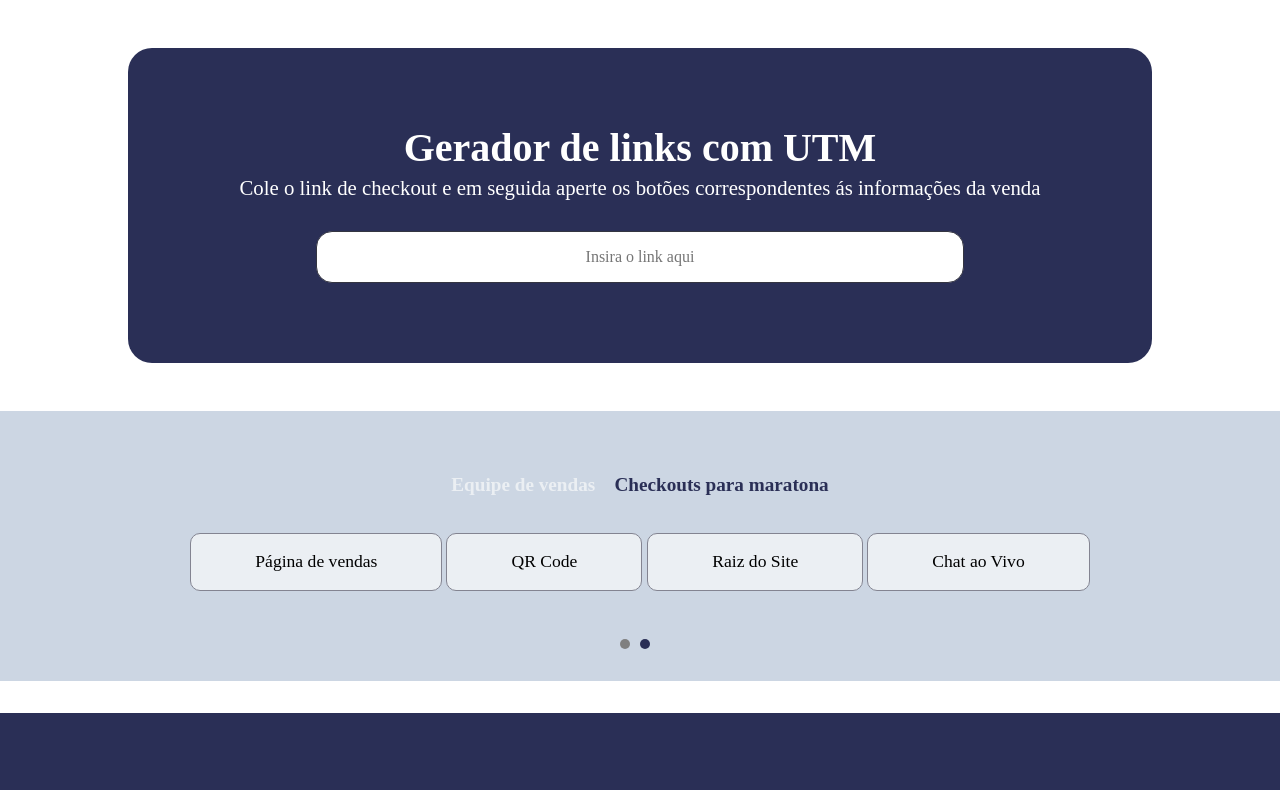
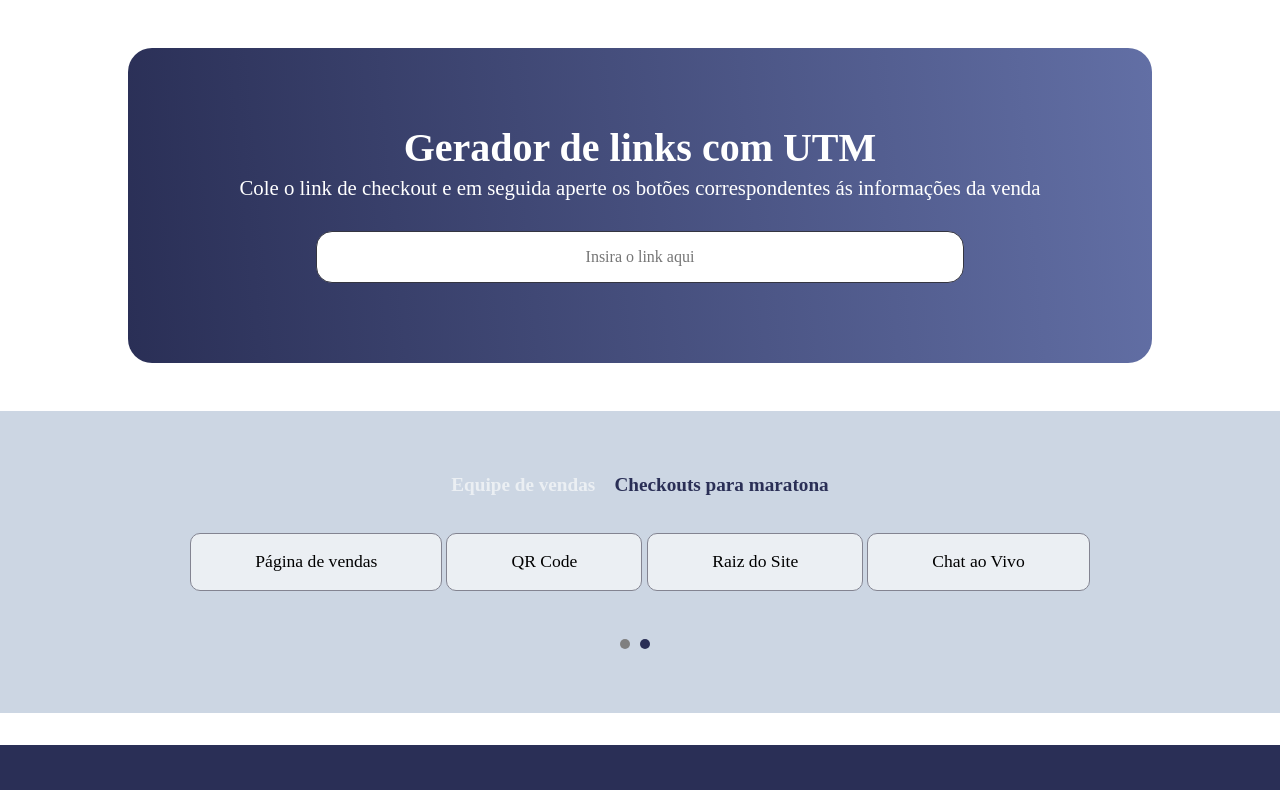
Before and after one commit to mdigitalagencia/utmtester, a plain HTML site: page index.html in a window 1280 px wide. Both pictures are taken after a click on the element "Checkouts para maratona". Shown: the top 790 px of the page. Drawn offline with Linux system fonts and the light colour scheme.

Commit message:
Update styles.css

```diff
--- a/styles.css
+++ b/styles.css
@@ -13,7 +13,7 @@
 }
 
 .banner-inicial {
-	background: var(--cinza);
+	background: linear-gradient(85deg, #2a2f56 , #626fa5);
 	color: white;
 	text-align: center;
 	padding: 5em 0;
@@ -139,7 +139,7 @@
 #checkoutsParaMaratona {
 	margin-top: 1em;
 	background-color: var(--cinzaclaro);
-	padding: 4em 0 2em 0;
+	padding: 4em 0 4em 0;
 	text-align: center;
 	display: none;
 
```
